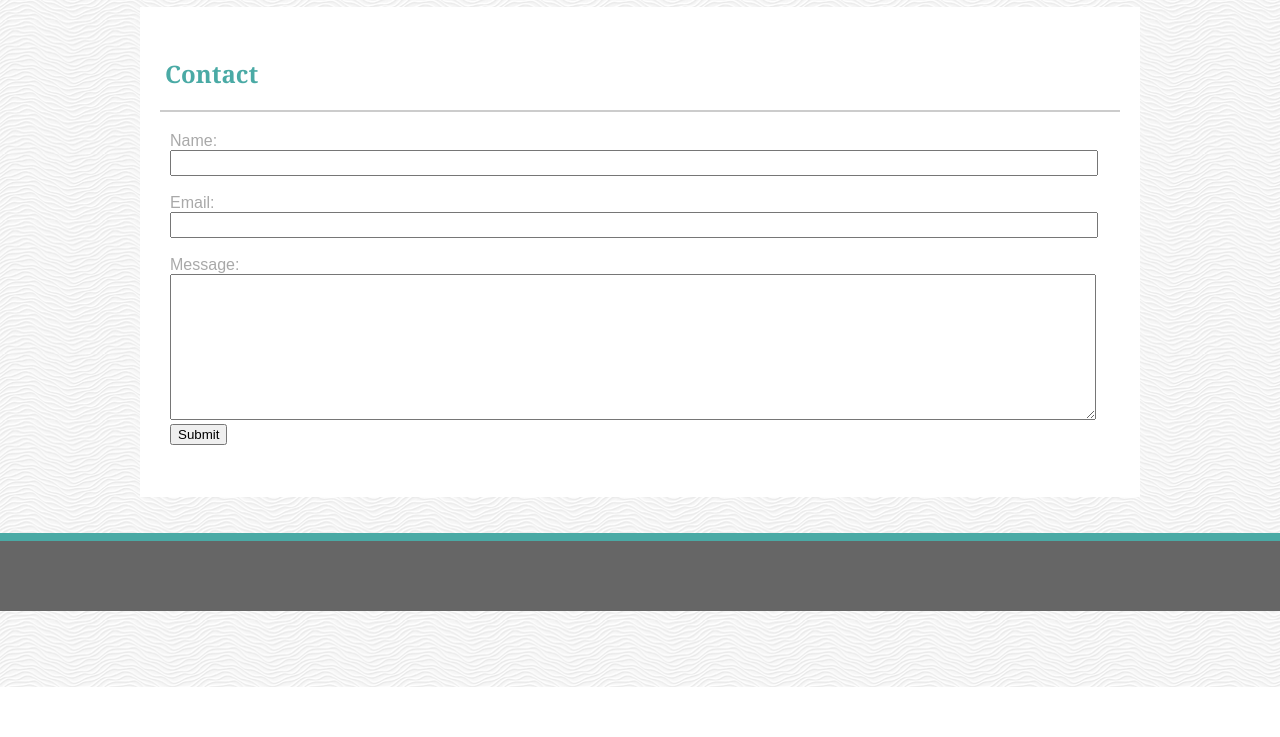
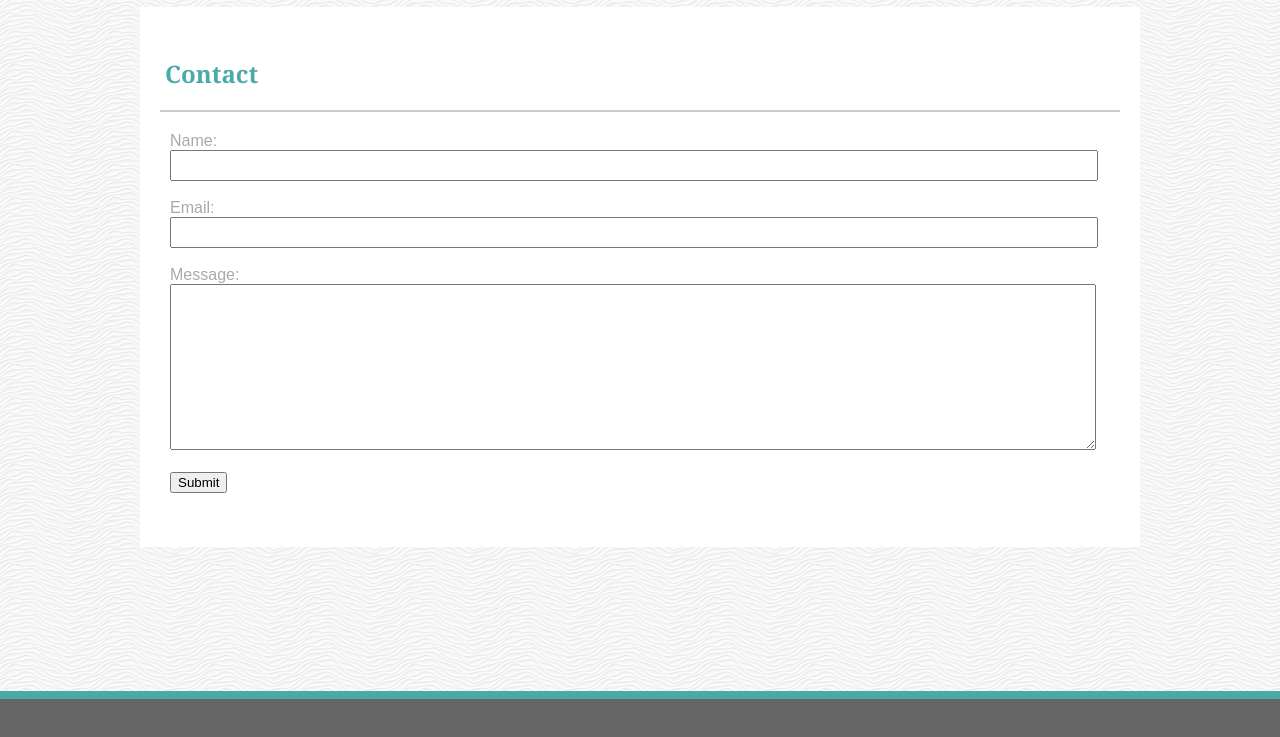
Before and after one commit to emily-larkin/Basic-Portfolio, a plain HTML site: page contact.html in a window 1280 px wide. Shown: the part 113-850 px from the top of the page. Before the commit the page ends 800 px from the top, so only its background shows below. Drawn offline with Linux system fonts and the light colour scheme.

Commit message:
adding things

```diff
--- a/assets/css/style.css
+++ b/assets/css/style.css
@@ -37,7 +37,7 @@ h2 {
 
 .about-me, .contact-info, .portfolio {
     width: 960px;
-    height: 450px;
+    height: 500px;
     background: #ffffff;
     color: #dddddd;
     margin: 0 auto;
--- a/contact.html
+++ b/contact.html
@@ -23,17 +23,21 @@
       </h2>
       <form>
         Name:<br>
-        <input type="text" name="Name" style="width:920px; height:20px;"><br>
+        <input type="text" name="Name" style="width:920px; height:25px;"><br>
         <br>
         Email:<br>
-        <input type="text" name="Email" style="width:920px; height:20px;"><br>
+        <input type="text" name="Email" style="width:920px; height:25px;"><br>
         <br>
         Message:<br>
-        <textarea name="Message" style="width:920px; height:140px;"></textarea>
+        <textarea name="Message" style="width:920px; height:160px;"></textarea>
+        <br><br>
         <button type="button" onclick="alert('Thanks for submitting this form!')">Submit</button>
       </form>
     </div>
     <br><br>
+    <br/><br/>
+    <br/><br/>
+    <br/><br/>
     <div class="footer"></div>
     <br/><br/>
   </body>
```
Also changed, not shown: index.html (+1 -0 lines), portfolio.html (+1 -0 lines), 3 other files.
